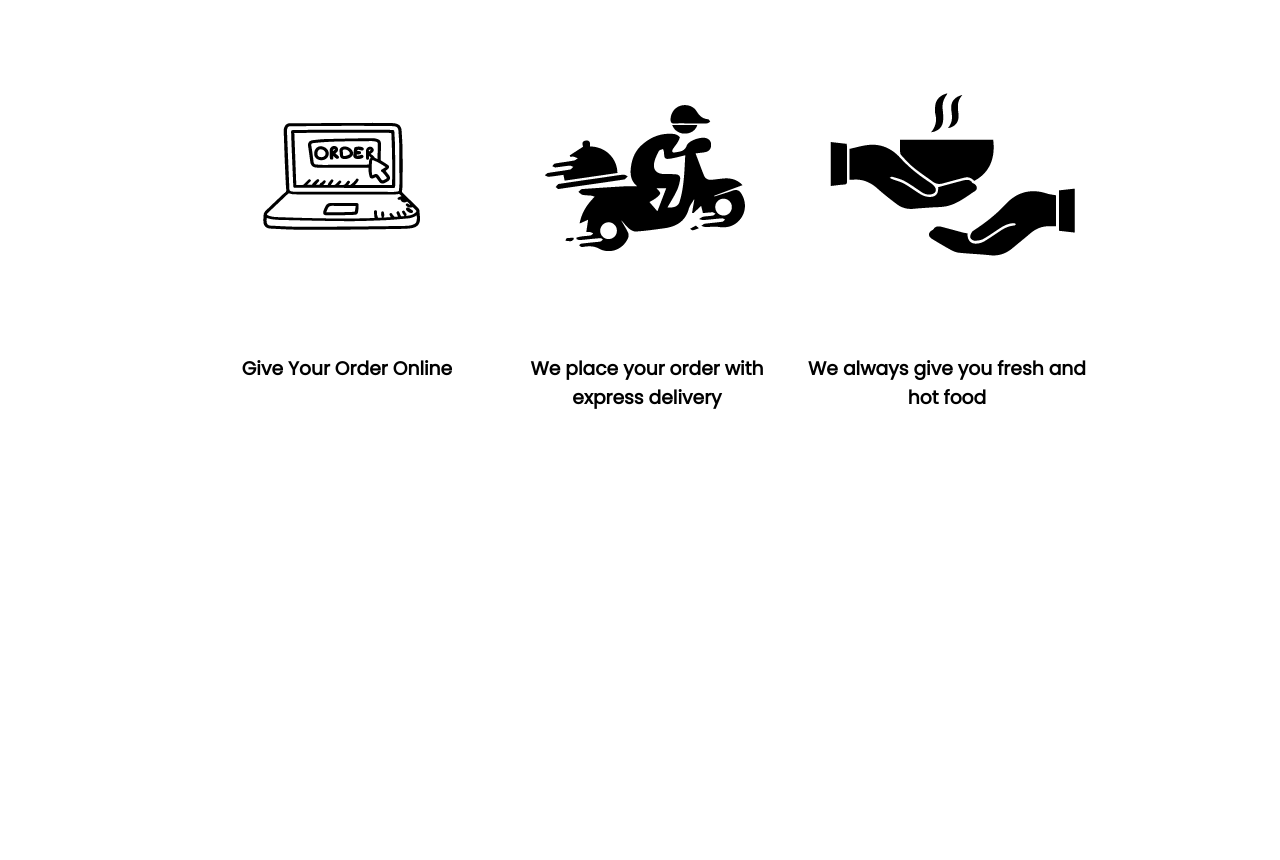
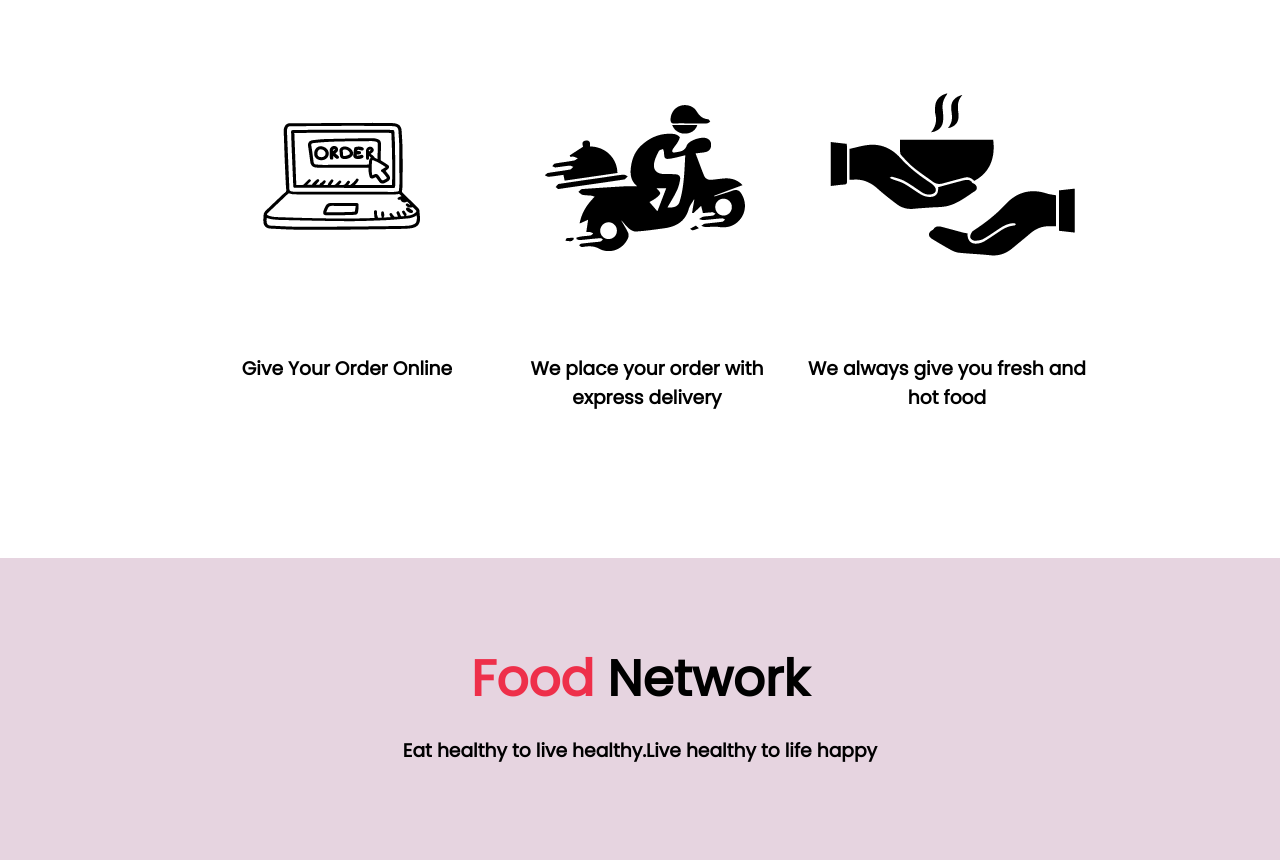
Before and after one commit to Sgit76/food-network, a plain HTML site: page index.html in a window 1280 px wide. Shown: the part 1940-2800 px from the top of the page. Before the commit the page ends 2498 px from the top, so only its background shows below. Drawn offline with Linux system fonts and the light colour scheme.

Commit message:
Footer makeing

```diff
--- a/index.html
+++ b/index.html
@@ -92,5 +92,9 @@
             </div>
         </div>
     </section>
+    <footer>
+        <h1> <span class="heder-text-1"> Food </span> Network</h1>
+        <h3>Eat healthy to live healthy.Live healthy to life happy</h3>
+    </footer>
 </body>
 </html>
--- a/style.css
+++ b/style.css
@@ -51,7 +51,7 @@ h2{
 }
 
 .middle-background{
-    background-image: url(images/middle-background.jpg);
+    background-image: url(images/middle-bg.jpg);
     background-repeat: no-repeat;
     padding-top: 10px;
     padding-left:2px;
@@ -119,3 +119,9 @@ h2{
     padding-right: 5px;
     text-align: center;
 }
+footer{
+    text-align: center;
+    background:#E6D4E0;
+    height: 300px;
+    padding-top: 50px;
+}
```
Also changed, not shown: images/middle-background.jpg (deleted), images/middle-bg.jpg (added).
